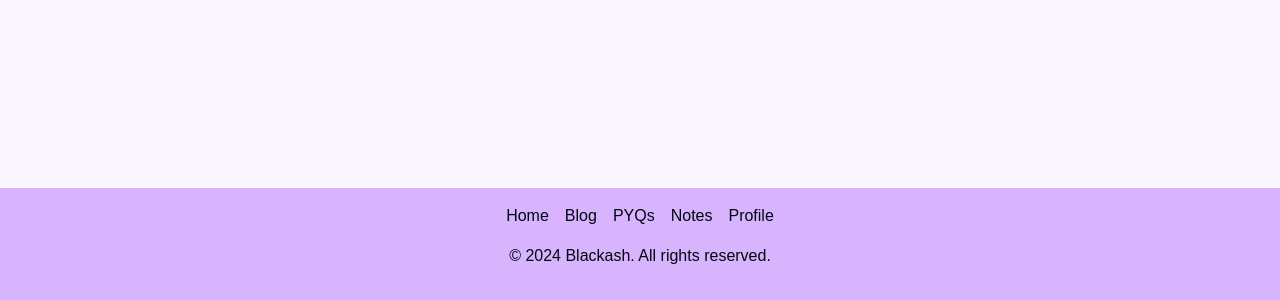
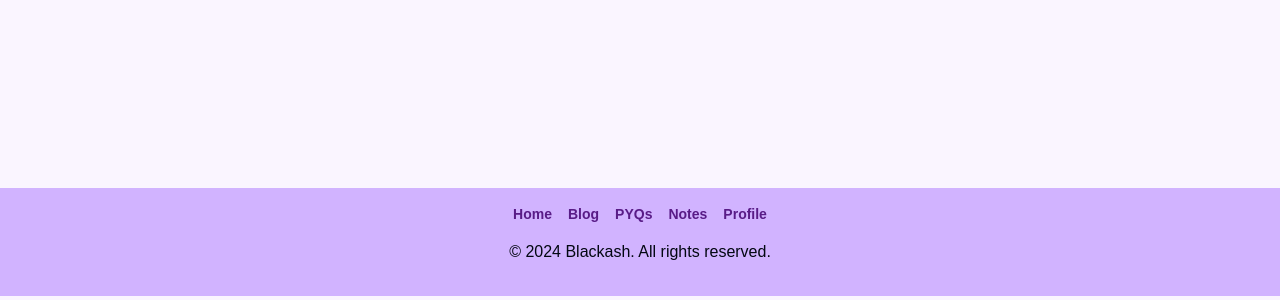
Before and after one commit to BLACK-ASH/lit-learn, a Next.js app: page / in a window 1280 px wide. Shown: the part 692-992 px from the top of the page. Built offline with nearby package versions, Linux system fonts and the light colour scheme; no server answers.

Commit message:
Footer Updated

```diff
--- a/app/globals.css
+++ b/app/globals.css
@@ -22,7 +22,7 @@ body {
     --secondary-foreground: 220.9 39.3% 11%;
     --muted: 220 14.3% 95.9%;
     --muted-foreground: 220 8.9% 46.1%;
-    --accent: 220 14.3% 95.9%;
+    --accent:264, 100%, 85%;
     --accent-foreground: 220.9 39.3% 11%;
     --destructive: 0 84.2% 60.2%;
     --destructive-foreground: 210 20% 98%;
--- a/components/myComponents/Footer.js
+++ b/components/myComponents/Footer.js
@@ -11,8 +11,8 @@ const Footer = () => {
     ]
 
     return (
-        <footer className='bg-purple-300 p-4 flex flex-col items-center justify-center' >
-            <ul className="flex gap-4 ">
+        <footer className='bg-accent p-4 flex flex-col items-center justify-center' >
+            <ul className="flex gap-4 text-primary font-semibold text-sm ">
                 {navLinks.map((link, index) => (
                     <li className='hover:underline' key={index}>
                         <Link href={link.path}>
@@ -21,7 +21,7 @@ const Footer = () => {
                     </li>
                 ))}
             </ul>
-            <div className='flex justify-between bg-purple-300 py-4 px-4 md:px-20 lg:px-40 items-center'>
+            <div className='flex justify-between py-4 px-4 md:px-20 lg:px-40 items-center'>
 
                 <div>
                     © 2024 <a target='_blank' href="https://github.com/BLACK-ASH/lit-learn">Blackash</a>. All rights reserved.
```
